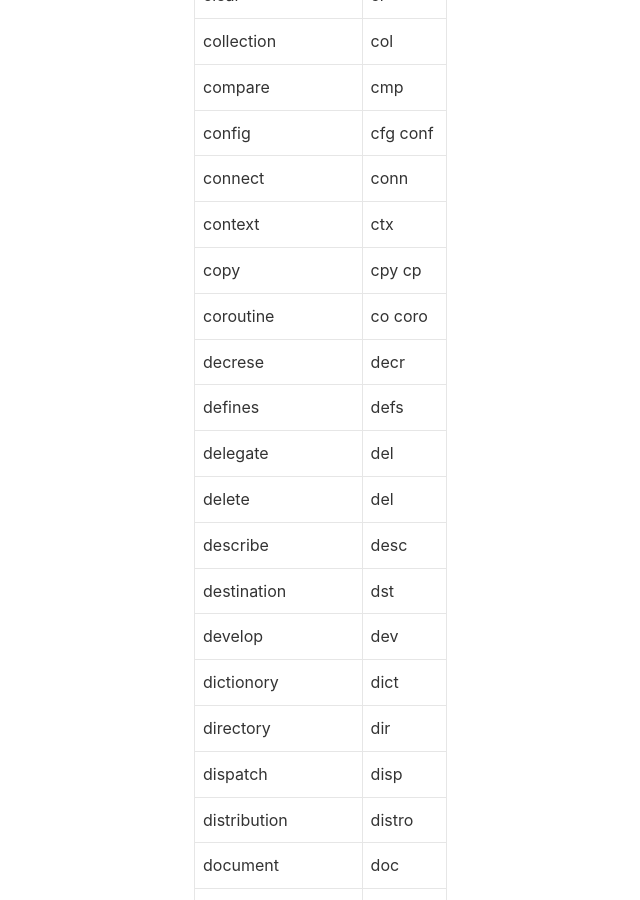
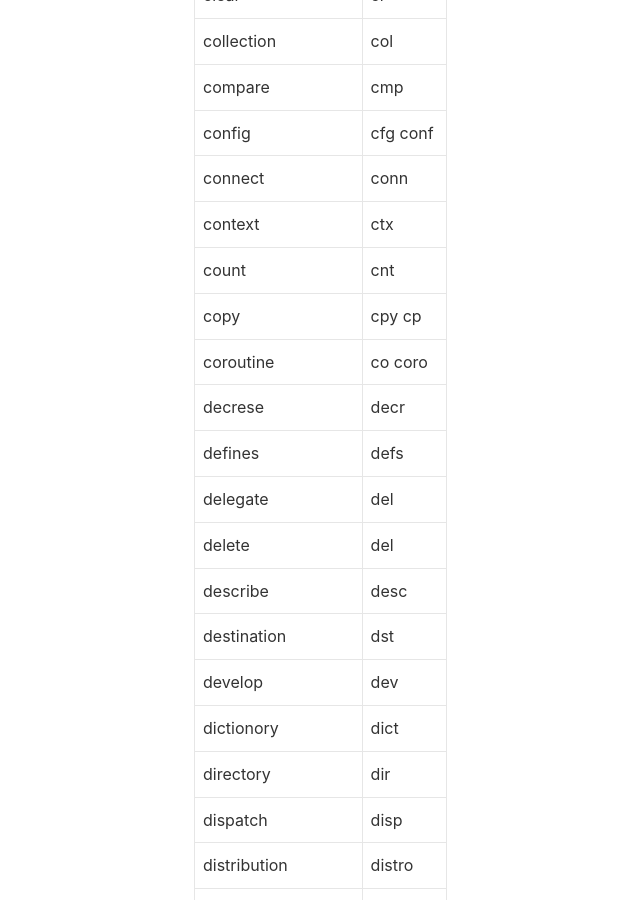
Before and after one commit to lizijie/lizijie.github.io, a Jekyll site: the page built from _posts/2018-04-23-常见代码英文词汇缩写.md, in a window 1280 px wide and 900 px high, scrolled down 1036 px. Shown: the whole window, without its empty margins (53-693 px from the left). Built offline with Jekyll 4.4.1, drawn with Linux system fonts in a browser that asks for light colours; nearby versions of some CDN libraries; comment, search, counter and statistics services are not loaded.

Commit message:
update 2018-04-23-常见代码英文词汇缩写

```diff
--- a/_posts/2018-04-23-常见代码英文词汇缩写.md
+++ b/_posts/2018-04-23-常见代码英文词汇缩写.md
@@ -30,6 +30,7 @@ tags: 英文 缩写
 |config|cfg conf|
 |connect|conn|
 |context|ctx|
+|count|cnt|
 |copy|cpy cp|
 |coroutine|co coro|
 |decrese|decr|
```
